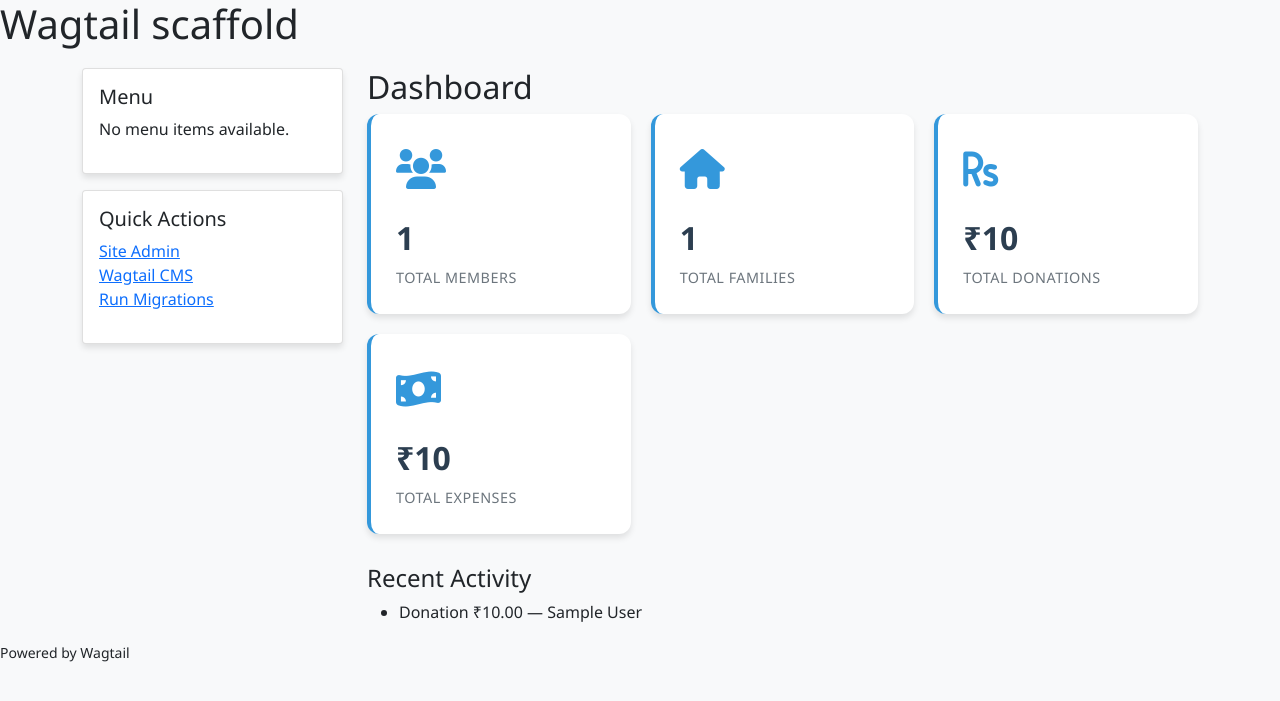
After one commit to shajeebsh/mms_v1, a Django app: page /portal/ in a window 1280 px wide. The commit adds this page. Shown: the top 701 px of the page. Run offline with Django 4.2, Linux system fonts and the light colour scheme; a user stored in the database is signed in; tables that the repository leaves empty hold one stand-in row (values such as "Sample post").

Commit message:
Add group permission script; fix populate_sample_data syntax; shared base styles; portal UI

```diff
--- a/home/templates/home/dashboard.html
+++ b/home/templates/home/dashboard.html
@@ -314,6 +314,9 @@
                 <p class="text-muted">
                     <span class="live-indicator">Live Data</span>
                     Last updated: <span id="last-updated">{{ now|date:"M j, Y g:i A" }}</span>
+                </p>
+                <p>
+                    <a class="btn btn-sm btn-primary" href="{% url 'home:portal' %}">Open Portal (menus &amp; quick actions)</a>
                 </p>
             </div>
         </div>
--- /dev/null
+++ b/home/templates/home/dashboard_summary.html
@@ -0,0 +1,35 @@
+<div class="kpi-grid">
+    <div class="kpi-card">
+        <div class="kpi-icon"><i class="fas fa-users"></i></div>
+        <div class="kpi-value">{{ total_members|default:0 }}</div>
+        <div class="kpi-label">Total Members</div>
+    </div>
+    <div class="kpi-card">
+        <div class="kpi-icon"><i class="fas fa-home"></i></div>
+        <div class="kpi-value">{{ total_families|default:0 }}</div>
+        <div class="kpi-label">Total Families</div>
+    </div>
+    <div class="kpi-card">
+        <div class="kpi-icon"><i class="fas fa-rupee-sign"></i></div>
+        <div class="kpi-value">₹{{ total_donations|default:0 }}</div>
+        <div class="kpi-label">Total Donations</div>
+    </div>
+    <div class="kpi-card">
+        <div class="kpi-icon"><i class="fas fa-money-bill-wave"></i></div>
+        <div class="kpi-value">₹{{ total_expenses|default:0 }}</div>
+        <div class="kpi-label">Total Expenses</div>
+    </div>
+</div>
+
+<div class="mt-3">
+    <h4>Recent Activity</h4>
+    <ul>
+        {% if recent_donations %}
+            {% for d in recent_donations %}
+                <li>Donation ₹{{ d.amount }} — {{ d.member }}</li>
+            {% endfor %}
+        {% else %}
+            <li>No recent donations.</li>
+        {% endif %}
+    </ul>
+</div>
--- /dev/null
+++ b/home/templates/home/portal.html
@@ -0,0 +1,40 @@
+{% extends "base.html" %}
+{% load static %}
+
+{% block content %}
+<div class="container" style="margin-top:20px;">
+  <div class="row">
+    <aside class="col-md-3">
+      <div class="card">
+        <div class="card-body">
+          <h5>Menu</h5>
+          <ul class="list-unstyled">
+            {% for item in role_menu %}
+              <li><a href="{{ item.url }}">{{ item.label }}</a></li>
+            {% empty %}
+              <li>No menu items available.</li>
+            {% endfor %}
+          </ul>
+        </div>
+      </div>
+      <div class="card mt-3">
+        <div class="card-body">
+          <h5>Quick Actions</h5>
+          <ul class="list-unstyled">
+            {% for a in quick_actions %}
+              <li><a href="{{ a.url }}">{{ a.name }}</a></li>
+            {% empty %}
+              <li>No quick actions.</li>
+            {% endfor %}
+          </ul>
+        </div>
+      </div>
+    </aside>
+
+    <main class="col-md-9">
+      <h2>Dashboard</h2>
+      {% include "home/dashboard_summary.html" %}
+    </main>
+  </div>
+</div>
+{% endblock %}
--- a/home/urls.py
+++ b/home/urls.py
@@ -9,6 +9,7 @@ urlpatterns = [
     path('login/', views.login_view, name='login'),
     path('logout/', views.logout_view, name='logout'),
     path('dashboard/', views.dashboard_view, name='dashboard'),
+    path('portal/', views.portal_view, name='portal'),
     path('export/<str:report_type>/', views.export_report_view, name='export_report'),
     path('api/live-data/', views.live_data_feed, name='live_data_feed'),
 ]
--- a/home/views.py
+++ b/home/views.py
@@ -23,6 +23,7 @@ from finance.models import Donation, DonationCategory, Expense, ExpenseCategory
 from membership.models import Family, Member, MembershipDues, Payment
 from operations.models import (AuditoriumBooking, DigitalSignageContent,
                                PrayerTime)
+from home.admin_menu import get_finance_url, get_membership_url, get_education_url, get_assets_url, get_operations_url, get_hr_url, get_committee_url
 
 from .models import DashboardWidget, ReportExport, UserProfile
 
@@ -111,9 +112,9 @@ def get_quick_actions(user):
 
     if 'finance' in group_names:
         actions += [
-            {'name': 'Record Donation', 'url': '/finance/donation/create/', 'icon': 'money'},
-            {'name': 'Record Expense', 'url': '/finance/expense/create/', 'icon': 'minus'},
-            {'name': 'Financial Reports', 'url': '/finance/reports/', 'icon': 'chart-bar'},
+            {'name': 'Record Donation', 'url': get_finance_url('DonationAdmin'), 'icon': 'money'},
+            {'name': 'Record Expense', 'url': get_finance_url('ExpenseAdmin'), 'icon': 'minus'},
+            {'name': 'Financial Reports', 'url': get_finance_url('FinancialReportAdmin'), 'icon': 'chart-bar'},
         ]
 
     if 'education' in group_names:
@@ -151,6 +152,91 @@ def get_quick_actions(user):
         ]
 
     return actions
+
+
+def get_role_menu(user):
+    """Build a simple role-based menu (list of dicts with label and url)."""
+    menu = []
+    if not user or user.is_anonymous:
+        return menu
+
+    group_names = set(g.name.lower() for g in user.groups.all())
+
+    if 'membership' in group_names:
+        menu += [
+            {'label': 'Members', 'url': get_membership_url('MemberAdmin')},
+            {'label': 'Families', 'url': get_membership_url('FamilyAdmin')},
+            {'label': 'Overdue Dues', 'url': '/membership/overdue-report/'},
+        ]
+
+    if 'finance' in group_names:
+        menu += [
+            {'label': 'Donations', 'url': get_finance_url('DonationAdmin')},
+            {'label': 'Expenses', 'url': get_finance_url('ExpenseAdmin')},
+            {'label': 'Financial Reports', 'url': get_finance_url('FinancialReportAdmin')},
+        ]
+
+    if 'education' in group_names:
+        menu += [
+            {'label': 'Teachers', 'url': get_education_url('TeacherAdmin')},
+            {'label': 'Classes', 'url': get_education_url('ClassAdmin')},
+            {'label': 'Enrollments', 'url': '/education/enroll/'},
+        ]
+
+    if 'assets' in group_names:
+        menu += [
+            {'label': 'Shops', 'url': get_assets_url('ShopAdmin')},
+            {'label': 'Property Units', 'url': get_assets_url('PropertyUnitAdmin')},
+        ]
+
+    if 'operations' in group_names:
+        menu += [
+            {'label': 'Auditorium Bookings', 'url': get_operations_url('AuditoriumBookingAdmin')},
+            {'label': 'Prayer Times', 'url': get_operations_url('PrayerTimeAdmin')},
+        ]
+
+    if 'hr' in group_names:
+        menu += [
+            {'label': 'Staff Directory', 'url': get_hr_url('StaffMemberAdmin')},
+            {'label': 'Payroll', 'url': get_hr_url('PayrollAdmin')},
+        ]
+
+    if 'committee' in group_names:
+        menu += [
+            {'label': 'Trustees', 'url': get_committee_url('TrusteeAdmin')},
+            {'label': 'Meetings', 'url': get_committee_url('MeetingAdmin')},
+        ]
+
+    return menu
+
+
+@login_required
+def portal_view(request):
+    """A single-page portal combining dashboard and role-based menus."""
+    user_profile = getattr(request.user, 'profile', None)
+    if not user_profile:
+        user_profile = UserProfile.objects.create(user=request.user, user_type='staff')
+
+    user_type = user_profile.user_type
+
+    context = {
+        'user_profile': user_profile,
+        'user_type': user_type,
+    }
+
+    if user_type == 'admin':
+        context.update(get_admin_dashboard_data())
+    elif user_type == 'executive':
+        context.update(get_executive_dashboard_data())
+    elif user_type == 'manager':
+        context.update(get_manager_dashboard_data())
+    else:
+        context.update(get_staff_dashboard_data())
+
+    context['quick_actions'] = get_quick_actions(request.user)
+    context['role_menu'] = get_role_menu(request.user)
+
+    return render(request, 'home/portal.html', context)
 
 
 def get_admin_dashboard_data():
@@ -439,6 +525,30 @@ def export_overdue_dues_report(request):
 
         return response
 
+
+def redirect_finance_donation_create(request):
+    """Redirect legacy frontend finance donation create URL to ModelAdmin index."""
+    try:
+        return redirect(get_finance_url('DonationAdmin'))
+    except Exception:
+        return redirect('/cms/')
+
+
+def redirect_finance_expense_create(request):
+    """Redirect legacy frontend finance expense create URL to ModelAdmin index."""
+    try:
+        return redirect(get_finance_url('ExpenseAdmin'))
+    except Exception:
+        return redirect('/cms/')
+
+
+def redirect_finance_reports(request):
+    """Redirect legacy frontend finance reports URL to ModelAdmin index."""
+    try:
+        return redirect(get_finance_url('FinancialReportAdmin'))
+    except Exception:
+        return redirect('/cms/')
+
     return JsonResponse({'error': 'Invalid format'}, status=400)
 
 
--- a/membership/management/commands/populate_sample_data.py
+++ b/membership/management/commands/populate_sample_data.py
@@ -319,7 +319,4 @@ class Command(BaseCommand):
         ]
 
         for content_data in signage_data:
-            DigitalSignageContent.objects.create(**content_data)        ]
-
-        for content_data in signage_data:
             DigitalSignageContent.objects.create(**content_data)
--- a/mms_site/urls.py
+++ b/mms_site/urls.py
@@ -2,12 +2,21 @@ from django.conf import settings
 from django.conf.urls.static import static
 from django.contrib import admin
 from django.urls import include, path
+from home.views import (
+    redirect_finance_donation_create,
+    redirect_finance_expense_create,
+    redirect_finance_reports,
+)
 
 urlpatterns = [
     path("django-admin/", admin.site.urls),
     path("cms/", include("wagtail.admin.urls")),
     path("documents/", include("wagtail.documents.urls")),
     path("membership/", include("membership.urls")),
+    # Redirect legacy frontend finance URLs to the Wagtail ModelAdmin pages
+    path('finance/donation/create/', redirect_finance_donation_create),
+    path('finance/expense/create/', redirect_finance_expense_create),
+    path('finance/reports/', redirect_finance_reports),
     path("", include("home.urls")),
     path("hr/", include("hr.urls")),
     path("committee/", include("committee.urls")),
--- a/templates/base.html
+++ b/templates/base.html
@@ -4,6 +4,43 @@
     <meta charset="utf-8">
     <meta name="viewport" content="width=device-width,initial-scale=1">
     <title>{% block title %}Wagtail Site{% endblock %}</title>
+    <!-- Shared styles used by dashboard and portal -->
+    <link href="https://cdn.jsdelivr.net/npm/bootstrap@5.1.3/dist/css/bootstrap.min.css" rel="stylesheet">
+    <link href="https://cdnjs.cloudflare.com/ajax/libs/font-awesome/6.0.0/css/all.min.css" rel="stylesheet">
+    <script src="https://cdn.jsdelivr.net/npm/chart.js"></script>
+    <style>
+      /* Shared dashboard/portal styles (extracted from dashboard) */
+      :root {
+          --primary-color: #3498db;
+          --secondary-color: #2c3e50;
+          --success-color: #27ae60;
+          --warning-color: #f39c12;
+          --danger-color: #e74c3c;
+          --light-bg: #f8f9fa;
+          --card-shadow: 0 4px 6px rgba(0, 0, 0, 0.1);
+      }
+
+      body { font-family: 'Segoe UI', Tahoma, Geneva, Verdana, sans-serif; background-color: var(--light-bg); }
+      .card { box-shadow: var(--card-shadow); }
+      .kpi-grid { display: grid; grid-template-columns: repeat(auto-fit, minmax(250px, 1fr)); gap: 20px; margin-bottom: 30px; }
+      .kpi-card { background: white; border-radius: 12px; padding: 25px; box-shadow: var(--card-shadow); border-left: 4px solid var(--primary-color); }
+      .kpi-icon { font-size: 2.5rem; color: var(--primary-color); margin-bottom: 15px; }
+      .kpi-value { font-size: 2rem; font-weight: 700; color: var(--secondary-color); margin-bottom: 5px; }
+      .kpi-label { color: #6c757d; font-size: 0.9rem; text-transform: uppercase; letter-spacing: 0.5px; }
+      .quick-actions { display: grid; grid-template-columns: repeat(auto-fit, minmax(200px, 1fr)); gap: 15px; margin-bottom: 30px; }
+      .action-card { background: white; border-radius: 12px; padding: 20px; text-align: center; text-decoration: none; color: var(--secondary-color); box-shadow: var(--card-shadow); transition: transform 0.2s ease; }
+      .action-card:hover { transform: translateY(-3px); color: var(--secondary-color); }
+      .action-icon { font-size: 2rem; color: var(--primary-color); margin-bottom: 10px; }
+      .action-title { font-weight: 600; margin-bottom: 5px; }
+      .dashboard-header { background: white; padding: 30px 0; margin-bottom: 30px; box-shadow: var(--card-shadow); }
+      .welcome-message h1 { color: var(--secondary-color); font-weight: 300; margin-bottom: 10px; }
+      .user-badge { display: inline-block; padding: 5px 15px; border-radius: 20px; font-size: 12px; font-weight: 600; text-transform: uppercase; }
+      .badge-admin { background: linear-gradient(45deg, #e74c3c, #c0392b); color: white; }
+      .badge-executive { background: linear-gradient(45deg, #f39c12, #e67e22); color: white; }
+      .badge-manager { background: linear-gradient(45deg, #3498db, #2980b9); color: white; }
+      .badge-staff { background: linear-gradient(45deg, #27ae60, #229954); color: white; }
+      @media (max-width: 768px) { .kpi-grid { grid-template-columns: 1fr; } .quick-actions { grid-template-columns: 1fr; } }
+    </style>
   </head>
   <body>
     <header>
```
Also changed, not shown: home/wagtail_hooks.py (+18 -1 lines), scripts/assign_group_permissions.py (added, +74 -0 lines), scripts/create_superuser.py (+8 -0 lines), scripts/test_dashboard_users.py (added, +51 -0 lines).
